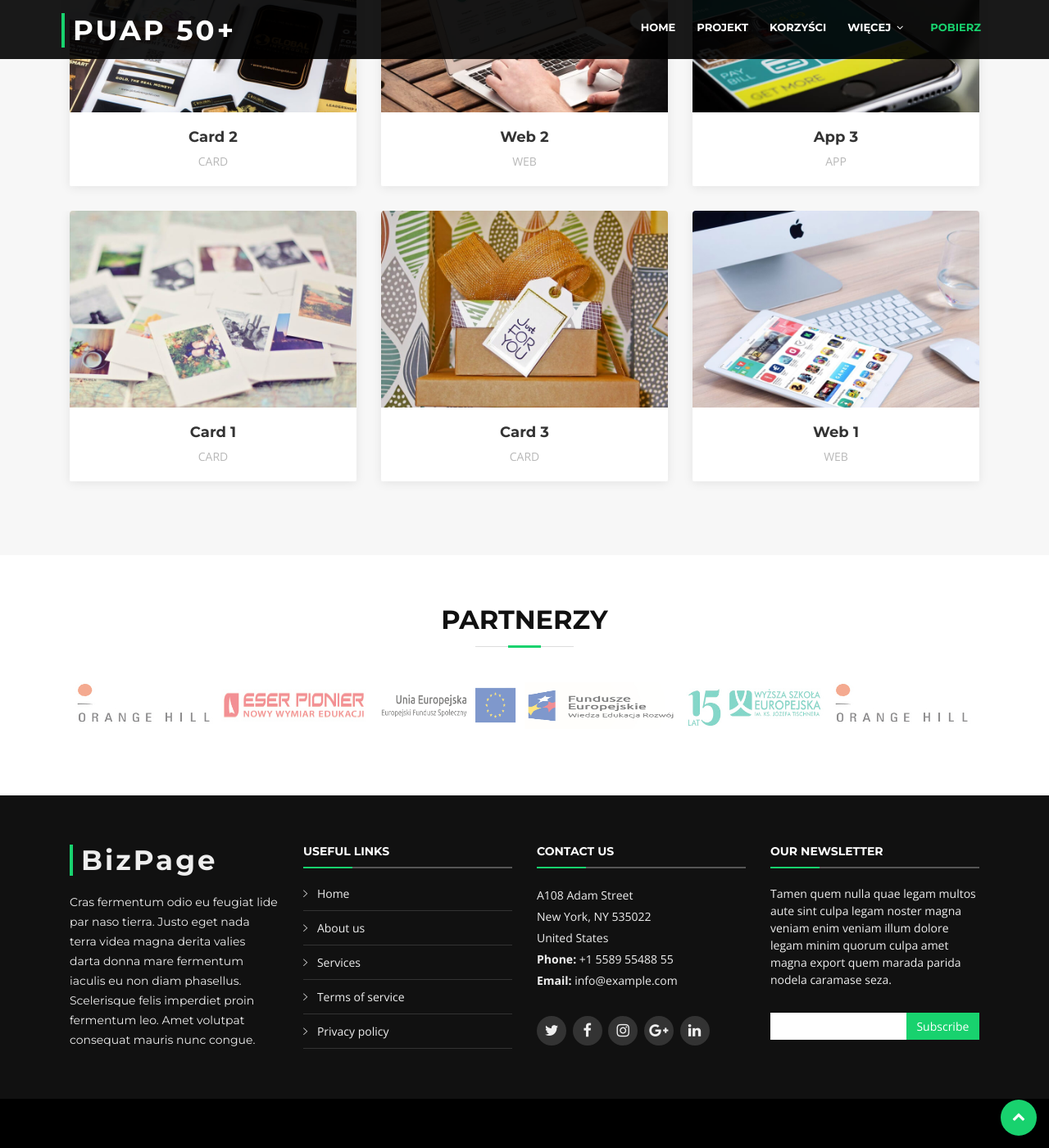
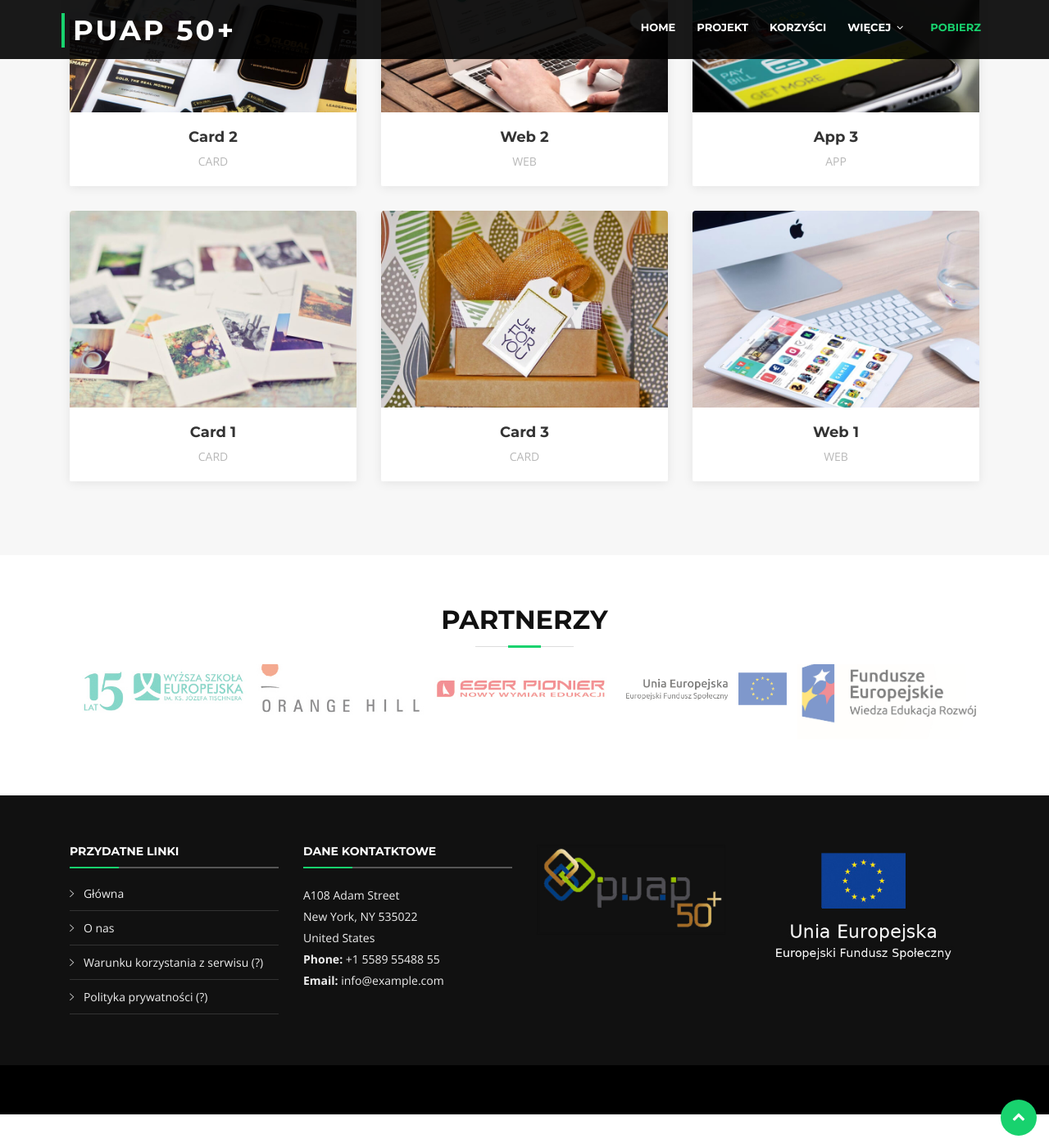
Before and after one commit to modorg/diversityhub-puap, a Jekyll site: the page built from index.html, in a window 1280 px wide and 1400 px high, scrolled down 2963 px. Shown: the whole window at 82% size. Built offline with Jekyll 4.4.1, drawn with Linux system fonts in a browser that asks for light colours; some web fonts are replaced.

Commit message:
improve footer, partner carousel and apple ico

```diff
--- a/_includes/footer.html
+++ b/_includes/footer.html
@@ -5,27 +5,18 @@
   <div class="footer-top">
     <div class="container">
       <div class="row">
-
-        <div class="col-lg-3 col-md-6 footer-info">
-          <h3>BizPage</h3>
-          <p>Cras fermentum odio eu feugiat lide par naso tierra. Justo eget nada terra videa magna derita valies darta
-            donna mare fermentum iaculis eu non diam phasellus. Scelerisque felis imperdiet proin fermentum leo. Amet
-            volutpat consequat mauris nunc congue.</p>
-        </div>
-
         <div class="col-lg-3 col-md-6 footer-links">
-          <h4>Useful Links</h4>
+          <h4>Przydatne linki</h4>
           <ul>
-            <li><i class="ion-ios-arrow-right"></i> <a href="#">Home</a></li>
-            <li><i class="ion-ios-arrow-right"></i> <a href="#">About us</a></li>
-            <li><i class="ion-ios-arrow-right"></i> <a href="#">Services</a></li>
-            <li><i class="ion-ios-arrow-right"></i> <a href="#">Terms of service</a></li>
-            <li><i class="ion-ios-arrow-right"></i> <a href="#">Privacy policy</a></li>
+            <li><i class="ion-ios-arrow-right"></i> <a href="{{ site.base_url }}">Główna</a></li>
+            <li><i class="ion-ios-arrow-right"></i> <a href="#">O nas</a></li>
+            <li><i class="ion-ios-arrow-right"></i> <a href="#">Warunku korzystania z serwisu (?)</a></li>
+            <li><i class="ion-ios-arrow-right"></i> <a href="#">Polityka prywatności (?)</a></li>
           </ul>
         </div>
 
         <div class="col-lg-3 col-md-6 footer-contact">
-          <h4>Contact Us</h4>
+          <h4>Dane kontatktowe</h4>
           <p>
             A108 Adam Street <br>
             New York, NY 535022<br>
@@ -33,24 +24,14 @@
             <strong>Phone:</strong> +1 5589 55488 55<br>
             <strong>Email:</strong> info@example.com<br>
           </p>
-
-          <div class="social-links">
-            <a href="#" class="twitter"><i class="fa fa-twitter"></i></a>
-            <a href="#" class="facebook"><i class="fa fa-facebook"></i></a>
-            <a href="#" class="instagram"><i class="fa fa-instagram"></i></a>
-            <a href="#" class="google-plus"><i class="fa fa-google-plus"></i></a>
-            <a href="#" class="linkedin"><i class="fa fa-linkedin"></i></a>
-          </div>
-
         </div>
 
-        <div class="col-lg-3 col-md-6 footer-newsletter">
-          <h4>Our Newsletter</h4>
-          <p>Tamen quem nulla quae legam multos aute sint culpa legam noster magna veniam enim veniam illum dolore legam
-            minim quorum culpa amet magna export quem marada parida nodela caramase seza.</p>
-          <form action="" method="post">
-            <input type="email" name="email"><input type="submit" value="Subscribe">
-          </form>
+        <div class="col-lg-3 col-md-6 footer-info">
+          <img src="assets/img/puap_logo_czarne.jpg" class="logo-image">
+        </div>
+
+        <div class="col-lg-3 col-md-6 footer-info">
+          <img src="assets/img/logo_ue_czarne.jpg" class="logo-image">
         </div>
 
       </div>
--- a/assets/css/main.scss
+++ b/assets/css/main.scss
@@ -11,13 +11,26 @@
   }
 }
 
-#intro .intro-container .img-fluid {
-  // height: 30%;
-}
+// #intro .intro-container .img-fluid {
+//   height: 30%;
+// }
 
 .owl-carousel {
   img {
+    width: auto;
+    height: auto;
+    position: absolute;
+    top: 30px;
+    bottom: 0;
+    left: 0;
+    right: 0;
+    margin: auto;
+  }
+
+  .owl-stage {
     height: 100px;
+    width: 100px;
+    position: relative;
   }
 }
 
@@ -102,3 +115,9 @@
     width: 100%;
   }
 }
+
+footer {
+  .logo-image {
+    width: 90%;
+  }
+}
--- a/js/main.js
+++ b/js/main.js
@@ -188,11 +188,10 @@
 
   // Clients carousel (uses the Owl Carousel library)
   $(".clients-carousel").owlCarousel({
-    autoplay: true,
+    autoplay: false,
     dots: true,
-    loop: true,
-    responsive: { 0: { items: 2 }, 768: { items: 4 }, 900: { items: 6 }
-    }
+    loop: false,
+    responsive: { 0: { items: 2 }, 768: { items: 4 }, 900: { items: 5 }}
   });
 
   // Testimonials carousel (uses the Owl Carousel library)
```
Also changed, not shown: assets/img/logo_ue_czarne.jpg (added), assets/img/puap_logo_czarne.jpg (added), img/apple-touch-icon.png.
